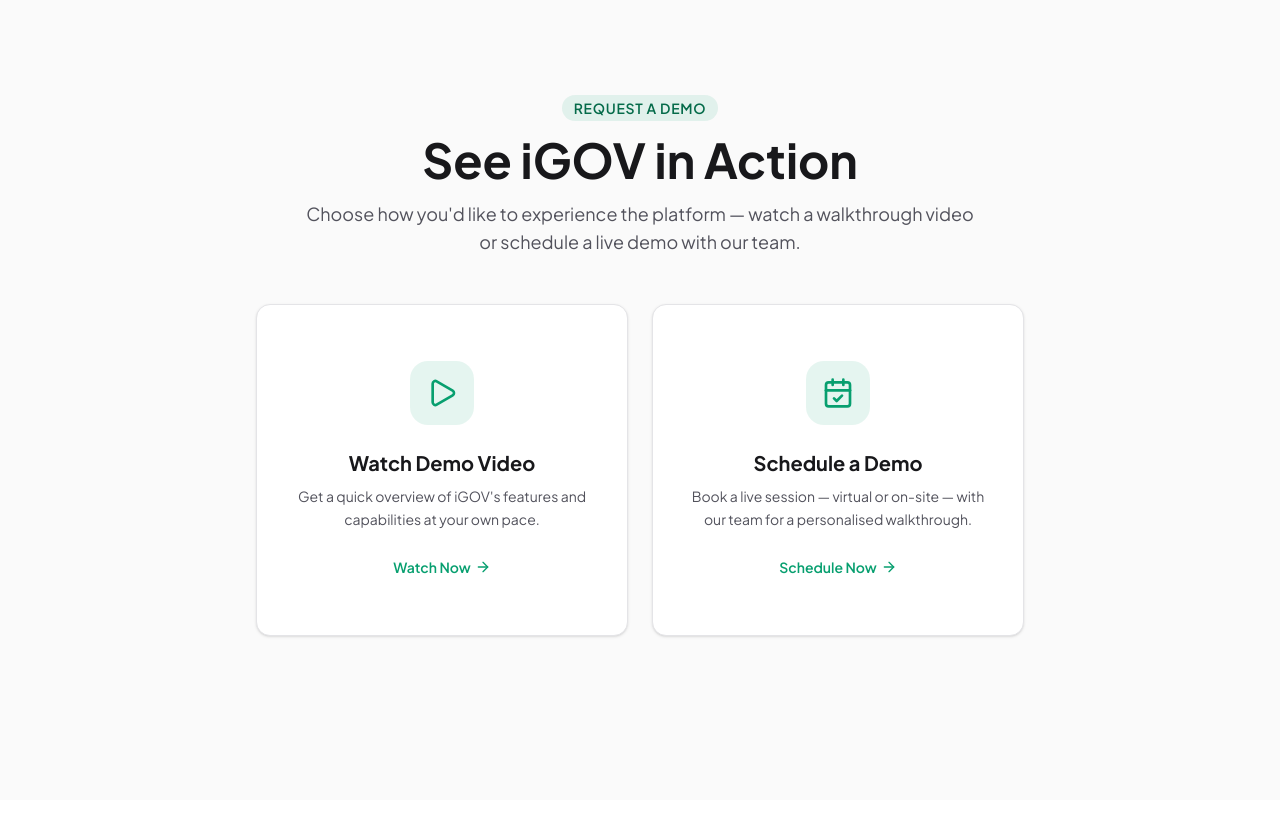
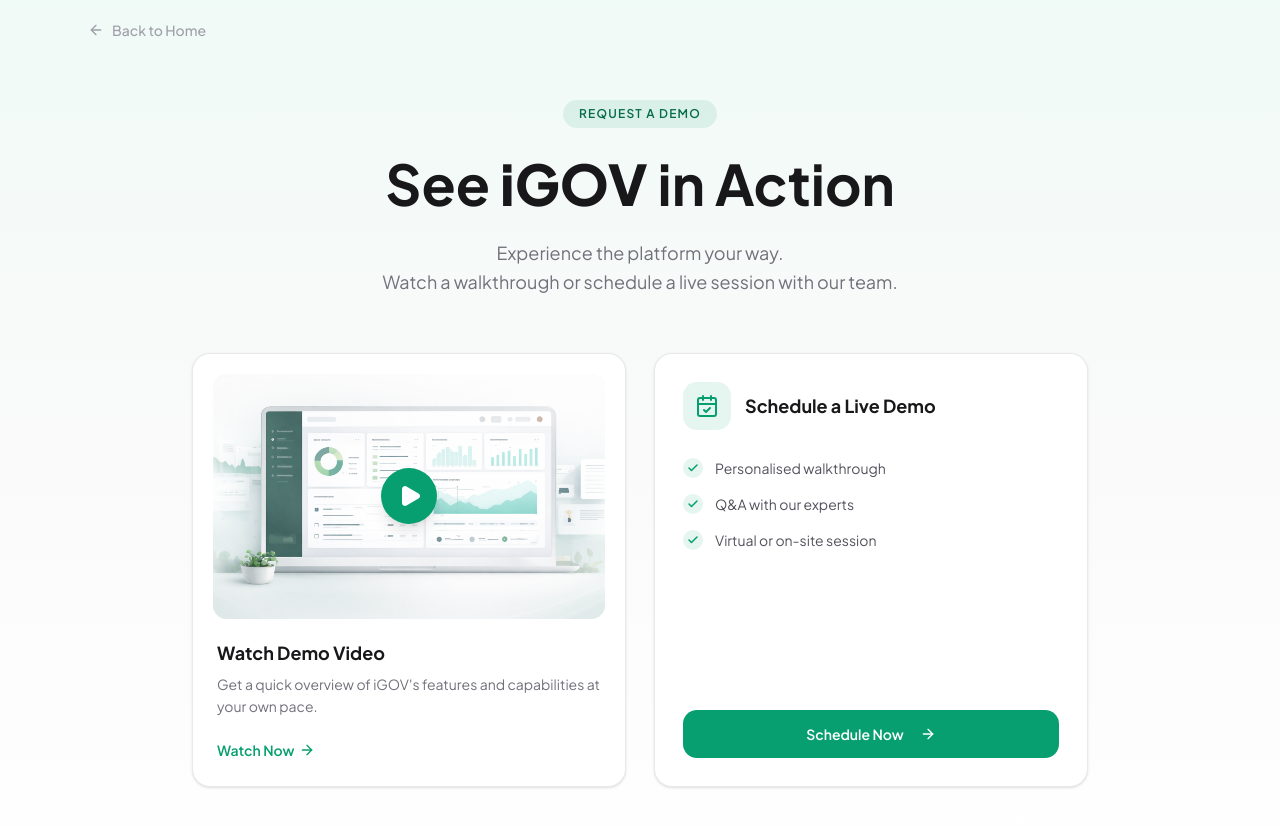
Before and after one commit to Phumie-bee/igov-landing-page-repo, a Next.js app: page /request-demo in a window 1280 px wide. Shown: the top 826 px of the page. Before the commit the page ends 800 px from the top, so only its background shows below. Built offline with nearby package versions, Linux system fonts and the light colour scheme.

Commit message:
request demo

```diff
--- a/app/request-demo/page.tsx
+++ b/app/request-demo/page.tsx
@@ -2,6 +2,7 @@
 
 import { useState } from "react";
 import Link from "next/link";
+import Image from "next/image";
 import { Button } from "@/components/ui/button";
 import { Card, CardContent } from "@/components/ui/card";
 import {
@@ -11,13 +12,21 @@
   CalendarCheck,
   Send,
   CheckCircle,
+  Check,
   Monitor,
   Users,
 } from "lucide-react";
+import DemoImage from "@/public/demo_image.png";
 
 const demoTypes = [
   { label: "Virtual Meeting", value: "virtual" },
   { label: "Physical (On-site)", value: "physical" },
+];
+
+const scheduleBenefits = [
+  "Personalised walkthrough",
+  "Q&A with our experts",
+  "Virtual or on-site session",
 ];
 
 export default function RequestDemoPage() {
@@ -38,11 +47,11 @@
     setSubmitted(true);
   };
 
-  // Success screen after scheduling
+  // ── Success screen ──
   if (submitted) {
     return (
-      <div className="min-h-screen bg-zinc-50 flex items-center justify-center px-6">
-        <Card className="max-w-lg w-full border-zinc-200 shadow-xl">
+      <div className="min-h-screen bg-linear-to-b from-[#f0faf6] via-zinc-50 to-white flex items-center justify-center px-6">
+        <Card className="max-w-lg w-full border-zinc-200/80 shadow-xl rounded-2xl">
           <CardContent className="p-10 text-center">
             <div className="w-16 h-16 bg-[#079f6f]/10 rounded-full flex items-center justify-center mx-auto mb-6">
               <CheckCircle className="w-8 h-8 text-[#079f6f]" />
@@ -72,100 +81,153 @@
   }
 
   return (
-    <div className="min-h-screen bg-zinc-50">
-      <div className="mx-auto max-w-4xl px-6 py-16 md:py-24">
-        {/* Back link */}
+    <div className="min-h-screen bg-linear-to-b from-[#f0faf6] via-zinc-50 to-white">
+      {/* Top nav */}
+      <div className="flex items-center justify-between px-6 py-5 max-w-6xl mx-auto">
+        <Link
+          href="/"
+          className="inline-flex items-center text-sm font-medium text-zinc-400 hover:text-zinc-700 transition-colors group"
+        >
+          <ArrowLeft className="w-4 h-4 mr-2 group-hover:-translate-x-1 transition-transform" />
+          Back to Home
+        </Link>
         {view !== "choose" && (
           <button
             onClick={() => setView("choose")}
-            className="inline-flex items-center text-sm font-medium text-zinc-500 hover:text-zinc-800 mb-8 transition-colors group"
+            className="inline-flex items-center text-sm font-medium text-zinc-400 hover:text-zinc-700 transition-colors"
           >
-            <ArrowLeft className="w-4 h-4 mr-1 group-hover:-translate-x-1 transition-transform" />
-            Back to options
+            All Options
           </button>
         )}
+      </div>
 
-        {/* ─── Option Chooser ─── */}
+      <div className="mx-auto max-w-5xl px-6 pb-24">
+        {/* ═══ Option Chooser ═══ */}
         {view === "choose" && (
-          <>
-            <div className="text-center mb-12">
-              <span className="bg-[#079f6f]/10 text-[#056b4a] px-3 py-1 rounded-full font-semibold text-sm uppercase tracking-wider">
+          <div className="animate-fade-in-up">
+            {/* Header */}
+            <div className="text-center mb-14 pt-6 md:pt-10">
+              <span className="inline-block bg-[#079f6f]/10 text-[#056b4a] px-4 py-1.5 rounded-full font-semibold text-xs uppercase tracking-widest mb-5">
                 Request a Demo
               </span>
-              <h1 className="text-3xl md:text-4xl lg:text-5xl font-bold text-zinc-900 mt-4 mb-4">
-                See iGOV in Action
+              <h1 className="text-4xl md:text-5xl lg:text-[3.5rem] font-bold text-zinc-900 leading-tight mb-5">
+                See <span className="font-extrabold">iGOV</span> in Action
               </h1>
-              <p className="text-lg text-zinc-600 max-w-2xl mx-auto">
-                Choose how you'd like to experience the platform — watch a
-                walkthrough video or schedule a live demo with our team.
+              <p className="text-base md:text-lg text-zinc-500 max-w-xl mx-auto leading-relaxed">
+                Experience the platform your way.
+                <br />
+                Watch a walkthrough or schedule a live session with our team.
               </p>
             </div>
 
-            <div className="grid md:grid-cols-2 gap-6 max-w-3xl mx-auto">
-              {/* Watch Video Card */}
-              <Card
-                className="border-zinc-200 hover:border-[#079f6f] transition-all hover:shadow-xl group cursor-pointer"
+            {/* Two Cards */}
+            <div className="grid md:grid-cols-2 gap-7 max-w-4xl mx-auto items-stretch">
+              {/* ── Watch Video Card ── */}
+              <div
                 onClick={() => setView("video")}
+                className="group cursor-pointer rounded-2xl border border-zinc-200/80 bg-white shadow-sm hover:shadow-xl transition-all duration-300 hover:scale-[1.03] overflow-hidden flex flex-col"
               >
-                <CardContent className="p-8 text-center">
-                  <div className="w-16 h-16 bg-[#079f6f]/10 rounded-2xl flex items-center justify-center mx-auto mb-6 group-hover:bg-[#079f6f] transition-colors">
-                    <Play className="w-8 h-8 text-[#079f6f] group-hover:text-white transition-colors" />
+                {/* Thumbnail */}
+                <div className="relative mx-5 mt-5 rounded-xl overflow-hidden bg-zinc-100">
+                  <div className="aspect-16/10">
+                    <Image
+                      src={DemoImage}
+                      alt="iGOV Dashboard Preview"
+                      fill
+                      className="object-cover"
+                    />
                   </div>
-                  <h3 className="text-xl font-bold text-zinc-900 mb-2">
+                  {/* Play overlay */}
+                  <div className="absolute inset-0 flex items-center justify-center">
+                    <div className="w-14 h-14 bg-[#079f6f] rounded-full flex items-center justify-center shadow-lg group-hover:scale-110 transition-transform duration-300">
+                      <Play
+                        className="w-6 h-6 text-white ml-0.5"
+                        fill="white"
+                      />
+                    </div>
+                  </div>
+                </div>
+
+                {/* Text */}
+                <div className="p-6 pt-5 flex flex-col flex-1">
+                  <h3 className="text-lg font-bold text-zinc-900 mb-1.5">
                     Watch Demo Video
                   </h3>
-                  <p className="text-zinc-600 text-sm leading-relaxed mb-6">
+                  <p className="text-sm text-zinc-500 leading-relaxed mb-5">
                     Get a quick overview of iGOV's features and capabilities at
                     your own pace.
                   </p>
-                  <span className="text-[#079f6f] font-semibold inline-flex items-center text-sm group-hover:gap-2 transition-all">
-                    Watch Now
-                    <ArrowRight className="w-4 h-4 ml-1 group-hover:translate-x-1 transition-transform" />
-                  </span>
-                </CardContent>
-              </Card>
+                  <div className="mt-auto">
+                    <span className="text-[#079f6f] font-semibold inline-flex items-center text-sm group-hover:gap-2 transition-all">
+                      Watch Now
+                      <ArrowRight className="w-4 h-4 ml-1 group-hover:translate-x-1 transition-transform" />
+                    </span>
+                  </div>
+                </div>
+              </div>
 
-              {/* Schedule Demo Card */}
-              <Card
-                className="border-zinc-200 hover:border-[#079f6f] transition-all hover:shadow-xl group cursor-pointer"
+              {/* ── Schedule Demo Card ── */}
+              <div
                 onClick={() => setView("schedule")}
+                className="group cursor-pointer rounded-2xl border border-zinc-200/80 bg-white shadow-sm hover:shadow-xl transition-all duration-300 hover:scale-[1.03] overflow-hidden flex flex-col"
               >
-                <CardContent className="p-8 text-center">
-                  <div className="w-16 h-16 bg-[#079f6f]/10 rounded-2xl flex items-center justify-center mx-auto mb-6 group-hover:bg-[#079f6f] transition-colors">
-                    <CalendarCheck className="w-8 h-8 text-[#079f6f] group-hover:text-white transition-colors" />
+                <div className="p-7 flex flex-col flex-1">
+                  {/* Icon + Title */}
+                  <div className="flex items-center gap-3.5 mb-7">
+                    <div className="w-12 h-12 bg-[#079f6f]/10 rounded-xl flex items-center justify-center shrink-0">
+                      <CalendarCheck className="w-6 h-6 text-[#079f6f]" />
+                    </div>
+                    <h3 className="text-lg font-bold text-zinc-900">
+                      Schedule a Live Demo
+                    </h3>
                   </div>
-                  <h3 className="text-xl font-bold text-zinc-900 mb-2">
-                    Schedule a Demo
-                  </h3>
-                  <p className="text-zinc-600 text-sm leading-relaxed mb-6">
-                    Book a live session — virtual or on-site — with our team for
-                    a personalised walkthrough.
-                  </p>
-                  <span className="text-[#079f6f] font-semibold inline-flex items-center text-sm group-hover:gap-2 transition-all">
+
+                  {/* Benefits checklist */}
+                  <div className="space-y-4 mb-8 flex-1">
+                    {scheduleBenefits.map((item) => (
+                      <div key={item} className="flex items-center gap-3">
+                        <div className="w-5 h-5 rounded-full bg-[#079f6f]/10 flex items-center justify-center shrink-0">
+                          <Check
+                            className="w-3 h-3 text-[#079f6f]"
+                            strokeWidth={3}
+                          />
+                        </div>
+                        <span className="text-sm text-zinc-600">{item}</span>
+                      </div>
+                    ))}
+                  </div>
+
+                  {/* CTA Button */}
+                  <Button
+                    className="w-full bg-[#079f6f] text-white hover:bg-[#028751] font-semibold h-12 rounded-xl text-sm group/btn"
+                    onClick={(e) => {
+                      e.stopPropagation();
+                      setView("schedule");
+                    }}
+                  >
                     Schedule Now
-                    <ArrowRight className="w-4 h-4 ml-1 group-hover:translate-x-1 transition-transform" />
-                  </span>
-                </CardContent>
-              </Card>
+                    <ArrowRight className="ml-2 w-4 h-4 group-hover/btn:translate-x-1 transition-transform" />
+                  </Button>
+                </div>
+              </div>
             </div>
-          </>
+          </div>
         )}
 
-        {/* ─── Video View ─── */}
+        {/* ═══ Video View ═══ */}
         {view === "video" && (
-          <div className="max-w-3xl mx-auto">
+          <div className="max-w-3xl mx-auto animate-fade-in-up pt-4">
             <div className="text-center mb-10">
               <h2 className="text-3xl md:text-4xl font-bold text-zinc-900 mb-3">
                 Demo Video
               </h2>
-              <p className="text-zinc-600">
+              <p className="text-zinc-500">
                 Watch how iGOV transforms public sector operations.
               </p>
             </div>
 
-            <Card className="border-zinc-200 shadow-xl overflow-hidden">
-              <div className="relative w-full aspect-video bg-zinc-900 flex items-center justify-center">
-                {/* Replace the src below with your actual demo video */}
+            <div className="rounded-2xl overflow-hidden border border-zinc-200/80 shadow-lg bg-white">
+              <div className="relative w-full aspect-video bg-zinc-900">
                 <iframe
                   className="absolute inset-0 w-full h-full"
                   src="https://www.youtube.com/embed/dQw4w9WgXcQ"
@@ -174,14 +236,14 @@
                   allowFullScreen
                 />
               </div>
-            </Card>
+            </div>
 
-            <div className="text-center mt-8">
-              <p className="text-zinc-600 mb-4">
+            <div className="mt-10 text-center space-y-4">
+              <p className="text-zinc-600">
                 Want a personalised walkthrough instead?
               </p>
               <Button
-                className="bg-[#079f6f] text-white hover:bg-[#028751] font-semibold group"
+                className="bg-[#079f6f] text-white hover:bg-[#028751] font-semibold px-7 h-11 rounded-xl group"
                 onClick={() => setView("schedule")}
               >
                 Schedule a Live Demo
@@ -191,26 +253,26 @@
           </div>
         )}
 
-        {/* ─── Schedule Form ─── */}
+        {/* ═══ Schedule Form ═══ */}
         {view === "schedule" && (
-          <div className="max-w-2xl mx-auto">
+          <div className="max-w-2xl mx-auto animate-fade-in-up pt-4">
             <div className="text-center mb-10">
               <h2 className="text-3xl md:text-4xl font-bold text-zinc-900 mb-3">
                 Schedule a Demo
               </h2>
-              <p className="text-zinc-600">
+              <p className="text-zinc-500">
                 Fill out the form and we'll set up a live demo session for you.
               </p>
             </div>
 
-            <Card className="border-zinc-200 shadow-xl">
-              <CardContent className="p-8 md:p-10">
+            <div className="rounded-2xl border border-zinc-200/80 bg-white shadow-lg">
+              <div className="p-8 md:p-10">
                 <form onSubmit={handleSubmit} className="space-y-6">
                   {/* Name */}
                   <div>
                     <label
                       htmlFor="name"
-                      className="block text-sm font-semibold text-zinc-800 mb-2"
+                      className="block text-sm font-semibold text-zinc-700 mb-2"
                     >
                       Full Name
                     </label>
@@ -221,7 +283,7 @@
                       value={name}
                       onChange={(e) => setName(e.target.value)}
                       placeholder="John Doe"
-                      className="w-full rounded-lg border border-zinc-300 bg-white px-4 py-3 text-sm text-zinc-900 placeholder:text-zinc-400 outline-none transition-colors focus:border-[#079f6f] focus:ring-2 focus:ring-[#079f6f]/20"
+                      className="w-full rounded-xl border border-zinc-200 bg-zinc-50/50 px-4 py-3 text-sm text-zinc-900 placeholder:text-zinc-400 outline-none transition-all focus:border-[#079f6f] focus:ring-2 focus:ring-[#079f6f]/20 focus:bg-white"
                     />
                   </div>
 
@@ -229,7 +291,7 @@
                   <div>
                     <label
                       htmlFor="email"
-                      className="block text-sm font-semibold text-zinc-800 mb-2"
+                      className="block text-sm font-semibold text-zinc-700 mb-2"
                     >
                       Email Address
                     </label>
@@ -240,7 +302,7 @@
                       value={email}
                       onChange={(e) => setEmail(e.target.value)}
                       placeholder="you@organization.gov"
-                      className="w-full rounded-lg border border-zinc-300 bg-white px-4 py-3 text-sm text-zinc-900 placeholder:text-zinc-400 outline-none transition-colors focus:border-[#079f6f] focus:ring-2 focus:ring-[#079f6f]/20"
+                      className="w-full rounded-xl border border-zinc-200 bg-zinc-50/50 px-4 py-3 text-sm text-zinc-900 placeholder:text-zinc-400 outline-none transition-all focus:border-[#079f6f] focus:ring-2 focus:ring-[#079f6f]/20 focus:bg-white"
                     />
                   </div>
 
@@ -248,7 +310,7 @@
                   <div>
                     <label
                       htmlFor="organization"
-                      className="block text-sm font-semibold text-zinc-800 mb-2"
+                      className="block text-sm font-semibold text-zinc-700 mb-2"
                     >
                       Organization
                     </label>
@@ -259,13 +321,13 @@
                       value={organization}
                       onChange={(e) => setOrganization(e.target.value)}
                       placeholder="Ministry of Digital Economy"
-                      className="w-full rounded-lg border border-zinc-300 bg-white px-4 py-3 text-sm text-zinc-900 placeholder:text-zinc-400 outline-none transition-colors focus:border-[#079f6f] focus:ring-2 focus:ring-[#079f6f]/20"
+                      className="w-full rounded-xl border border-zinc-200 bg-zinc-50/50 px-4 py-3 text-sm text-zinc-900 placeholder:text-zinc-400 outline-none transition-all focus:border-[#079f6f] focus:ring-2 focus:ring-[#079f6f]/20 focus:bg-white"
                     />
                   </div>
 
                   {/* Demo Type */}
                   <div>
-                    <label className="block text-sm font-semibold text-zinc-800 mb-3">
+                    <label className="block text-sm font-semibold text-zinc-700 mb-3">
                       Demo Format
                     </label>
                     <div className="grid grid-cols-2 gap-4">
@@ -277,10 +339,10 @@
                             key={dt.value}
                             type="button"
                             onClick={() => setDemoType(dt.value)}
-                            className={`flex items-center gap-3 rounded-lg border-2 px-4 py-3.5 text-sm font-medium transition-all ${
+                            className={`flex items-center gap-3 rounded-xl border-2 px-4 py-3.5 text-sm font-medium transition-all ${
                               selected
                                 ? "border-[#079f6f] bg-[#079f6f]/5 text-[#079f6f]"
-                                : "border-zinc-200 text-zinc-600 hover:border-zinc-300"
+                                : "border-zinc-200 text-zinc-500 hover:border-zinc-300"
                             }`}
                           >
                             <Icon className="w-5 h-5 shrink-0" />
@@ -295,7 +357,7 @@
                   <div>
                     <label
                       htmlFor="message"
-                      className="block text-sm font-semibold text-zinc-800 mb-2"
+                      className="block text-sm font-semibold text-zinc-700 mb-2"
                     >
                       Additional Notes{" "}
                       <span className="text-zinc-400 font-normal">
@@ -308,7 +370,7 @@
                       onChange={(e) => setMessage(e.target.value)}
                       rows={4}
                       placeholder="Any specific areas you'd like us to cover?"
-                      className="w-full rounded-lg border border-zinc-300 bg-white px-4 py-3 text-sm text-zinc-900 placeholder:text-zinc-400 outline-none transition-colors focus:border-[#079f6f] focus:ring-2 focus:ring-[#079f6f]/20 resize-none"
+                      className="w-full rounded-xl border border-zinc-200 bg-zinc-50/50 px-4 py-3 text-sm text-zinc-900 placeholder:text-zinc-400 outline-none transition-all focus:border-[#079f6f] focus:ring-2 focus:ring-[#079f6f]/20 focus:bg-white resize-none"
                     />
                   </div>
 
@@ -317,7 +379,7 @@
                     type="submit"
                     size="lg"
                     disabled={loading || !demoType}
-                    className="w-full bg-[#079f6f] text-white hover:bg-[#028751] text-base font-semibold h-14 group disabled:opacity-70"
+                    className="w-full bg-[#079f6f] text-white hover:bg-[#028751] text-base font-semibold h-13 rounded-xl group disabled:opacity-60"
                   >
                     {loading ? (
                       <span className="flex items-center gap-2">
@@ -350,8 +412,8 @@
                     )}
                   </Button>
                 </form>
-              </CardContent>
-            </Card>
+              </div>
+            </div>
           </div>
         )}
       </div>
```
Also changed, not shown: public/demo_image.png (added).
